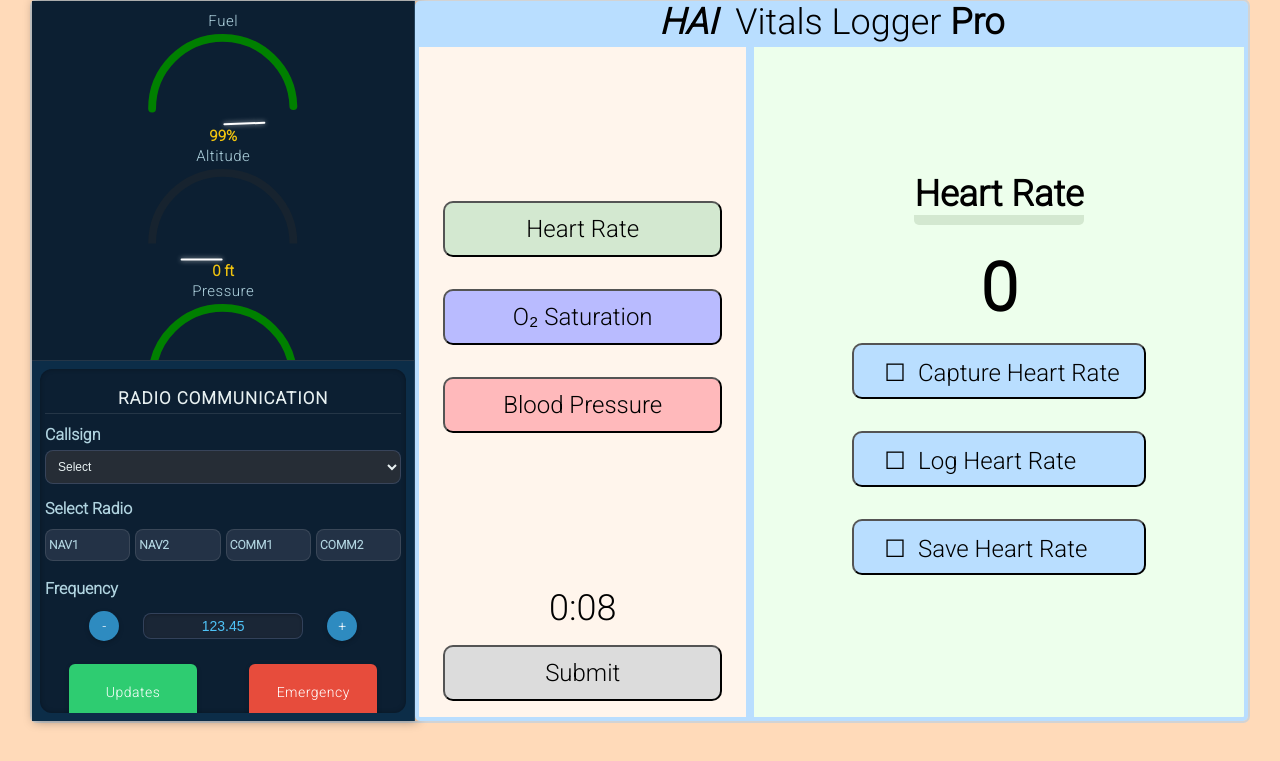
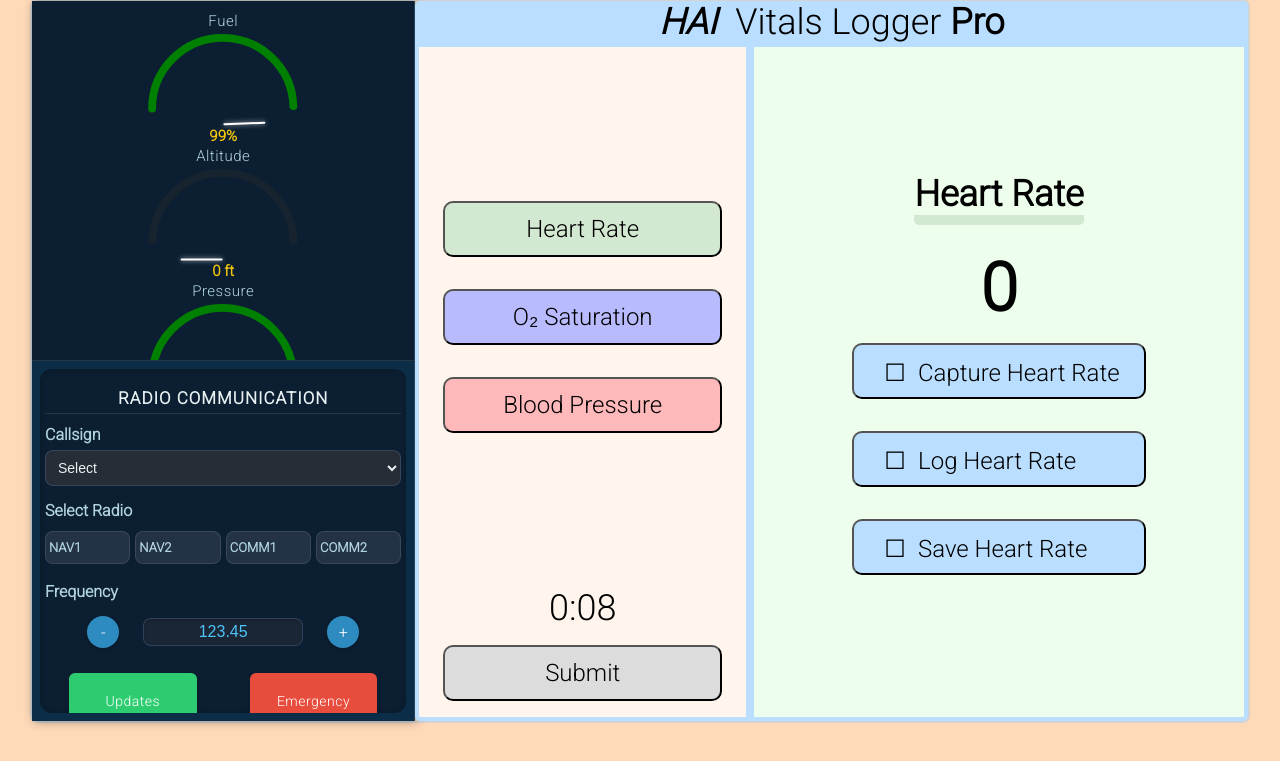
Before and after one commit to gt-cec/ONR-Medivac, a Flask app: page /vitals/ in a window 1280 px wide. Shown: the part 39-800 px from the top of the page. Run offline with Flask 3, Linux system fonts and the light colour scheme; data that the repository does not hold is empty.

Commit message:
debugged code

```diff
--- a/Server/server.py
+++ b/Server/server.py
@@ -5,7 +5,7 @@ import struct
 import time
 import re
 from flask_socketio import SocketIO
-from SimConnect import *
+#from SimConnect import *
 import json
 from vars.helipads import data
 from vars.help import HelpData
--- a/Server/templates/VitalsTask/index.html
+++ b/Server/templates/VitalsTask/index.html
@@ -231,7 +231,7 @@
             padding: 8px;
             border: 1px solid rgba(74, 93, 126, 0.5);
             border-radius: 8px;
-            font-size: 12px;
+            font-size: 14px;
             transition: all 0.3s ease;
         }
 
@@ -246,7 +246,7 @@
             display: flex;
             gap: 5px;
             justify-content: space-between;
-            font-size: 12px;
+            font-size: 13px;
 
         }
 
@@ -288,26 +288,26 @@
             display: flex;
             align-items: center;
             justify-content: center;
-            height: 45px;
+            height: 50px;
             width: 100%;
             margin: 0px;
         }
 
         label[for="frequency-input"] {
-            margin-bottom: 2px;
+            margin-bottom: 3px;
             display: block;
             color: var(--text-secondary);
             font-size: 16px;
         }
 
         .frequency-btn {
-            width: 30px;
-            height: 30px;
+            width: 32px;
+            height: 32px;
             background-color: var(--accent-color);
             color: white;
             border: none;
             border-radius: 50%;
-            font-size: 14px;
+            font-size: 16px;
             cursor: pointer;
             display: flex;
             align-items: center;
@@ -331,7 +331,7 @@
             width: 150px;
             padding: 4px;
             font-weight: 500;
-            font-size: 14px;
+            font-size: 16px;
             text-align: center;
             background-color: rgba(30, 40, 56, 0.8);
             color: #4fc3f7;
@@ -345,7 +345,7 @@
             flex-direction: row;
             justify-content: space-between;
             align-items: center;
-            gap: 4px;
+            gap: 5px;
             margin-top: 4px;
             width: 100%;
         }
@@ -385,7 +385,7 @@
 
         .feedback {
             text-align: center;
-            font-size: 14px;
+            font-size: 15px;
             padding: 8px;
             border-radius: 8px;
             margin-top: 8px;
@@ -443,7 +443,7 @@
             border-radius: 8px;
             box-shadow: 0 4px 12px rgba(0, 0, 0, 0.4);
             z-index: 9999;
-            font-size: 14px;
+            font-size: 15px;
             display: flex;
             flex-direction: column;
             align-items: center;
@@ -882,7 +882,7 @@
         }
 
         function grdcontact() {
-            handleRadioTransmission("MEDEEVAC", "COMM2", "Emergency Contact Initiated (MEDEEVAC on COMM2)....");
+            handleRadioTransmission("MEDEVAC", "COMM2", "Emergency Contact Initiated (MEDEEVAC on COMM2)....");
         }
 
 
--- a/Server/vars/initialization.py
+++ b/Server/vars/initialization.py
@@ -39,6 +39,8 @@ receive=0
 takeoff=0
 approach_clear=0
 prompt_cycle_started = False
+selected_helipad= None
+
 
 # Global variables
 active_assistant = 'T'
```
Also changed, not shown: Server/static/HAIInterface/JS/emergency.js (+11 -12 lines), Server/static/HAIInterface/JS/map.js (+5 -5 lines).
